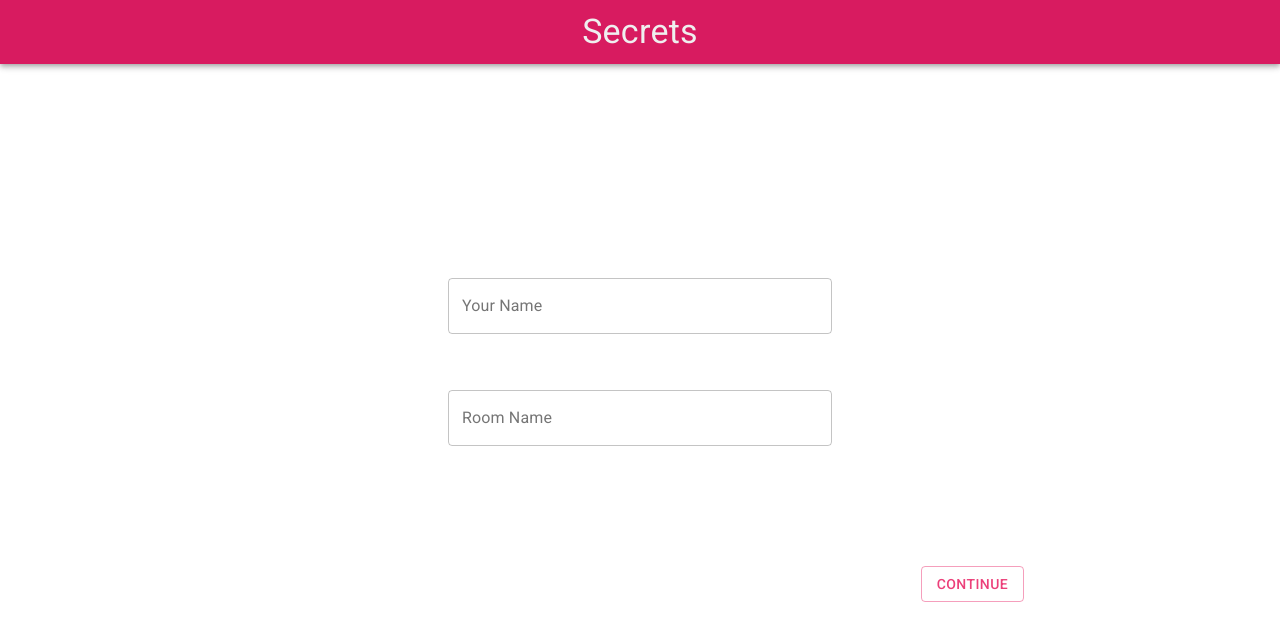
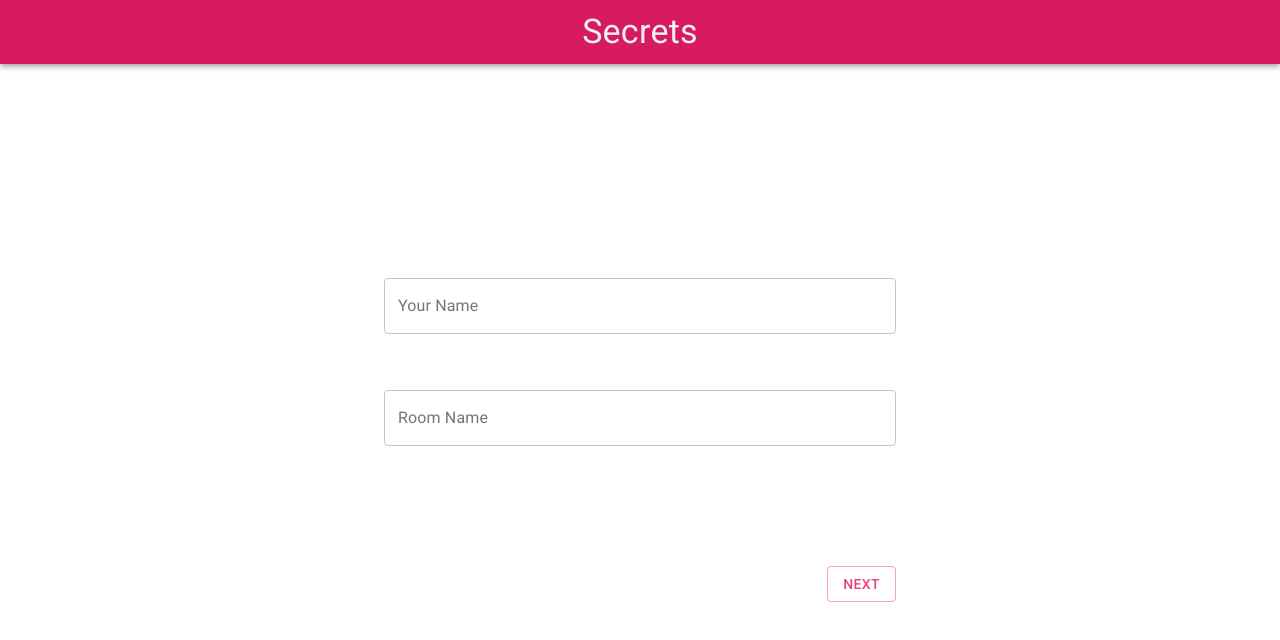
Before and after one commit to udasitharani/Secret-Chats-App, a React (Create React App) app in the folder frontend/: page /create-room in a window 1280 px wide. Shown: the top 640 px of the page. Built offline with nearby package versions, Linux system fonts and the light colour scheme.

Commit message:
added a progress indicator for create-room

```diff
--- a/frontend/src/Components/CreateRoom/CreateRoom.js
+++ b/frontend/src/Components/CreateRoom/CreateRoom.js
@@ -1,13 +1,28 @@
-import React, { useState } from "react";
+import React, { useState, useEffect } from "react";
 import styles from "./CreateRoom.module.css";
-import { Grid, TextField, Button } from "@material-ui/core";
+import { Grid, TextField, Button, CircularProgress } from "@material-ui/core";
+import { makeStyles } from "@material-ui/core/styles";
 
 const CreateRoom = () => {
   const [username, setUsername] = useState("");
   const [roomname, setRoomname] = useState("");
+  let [cpiClasses, setCpiClasses] = useState("circularProgress");
+  let [gridClasses, setGridClasses] = useState("grid");
+  const [inProgress, setInProgress] = useState(false);
+
+  useEffect(() => {
+    if (inProgress) {
+      setCpiClasses(styles.inProgressCircularProgress);
+      setGridClasses(styles.grid + " " + styles.inProgressGrid);
+    } else {
+      setCpiClasses(styles.circularProgress);
+      setGridClasses(styles.grid);
+    }
+  }, [inProgress]);
 
   const postCreateRoom = async () => {
     const data = { username, roomname };
+    setInProgress(true);
     const response = await fetch("http://127.0.0.1:8080/api/chat-room/create", {
       method: "POST",
       headers: {
@@ -15,11 +30,14 @@ const CreateRoom = () => {
       },
       body: JSON.stringify(data),
     });
+    setInProgress(false);
   };
 
   return (
+    <div style={{ width: "100%", height: "100%" }}>
+      <CircularProgress className={cpiClasses} />
       <Grid
-      className={styles.container}
+        className={gridClasses}
         direction="column"
         container
         justify="center"
@@ -45,10 +63,14 @@ const CreateRoom = () => {
           color="secondary"
           onClick={postCreateRoom}
         >
-        Continue
+          Next
         </Button>
       </Grid>
+    </div>
   );
 };
 
+// const useProgressStyles = ;
+// const useNonProgressStyles = ;
+
 export default CreateRoom;
--- a/frontend/src/Components/CreateRoom/CreateRoom.module.css
+++ b/frontend/src/Components/CreateRoom/CreateRoom.module.css
@@ -1,13 +1,27 @@
-.container {
+.inProgressGrid {
+  opacity: 0.3 !important;
+}
+.inProgressCircularProgress {
+  display: block !important;
+  position: absolute !important;
+  left: 50% !important;
+  transform: translateX(-50%) !important;
+  top: 50% !important;
+  transform: translateY(-50%) !important;
+}
+.circularProgress {
+  display: none !important;
+}
+.grid {
   width: 100% !important;
   height: 100% !important;
-  padding: 0 20% !important;
+  padding: 0 10% !important;
 }
 
 .inputField {
-  width: 60vw;
+  width: 100% !important;
   height: 8vh !important;
-  margin: 2vh 0 !important;
+  margin: 5vh 0 !important;
 }
 
 .submitButton {
@@ -16,14 +30,14 @@
 }
 
 @media only screen and (min-width: 600px) {
-  .container {
+  .grid {
     width: 100% !important;
     height: 100% !important;
-    padding: 0 20% !important;
+    padding: 0 30% !important;
   }
 
   .inputField {
-    width: 30vw;
+    width: 100% !important;
     height: 10vh !important;
     margin: 2vh 0 !important;
   }
```
Lines whose indentation alone changed are shown as unchanged.
